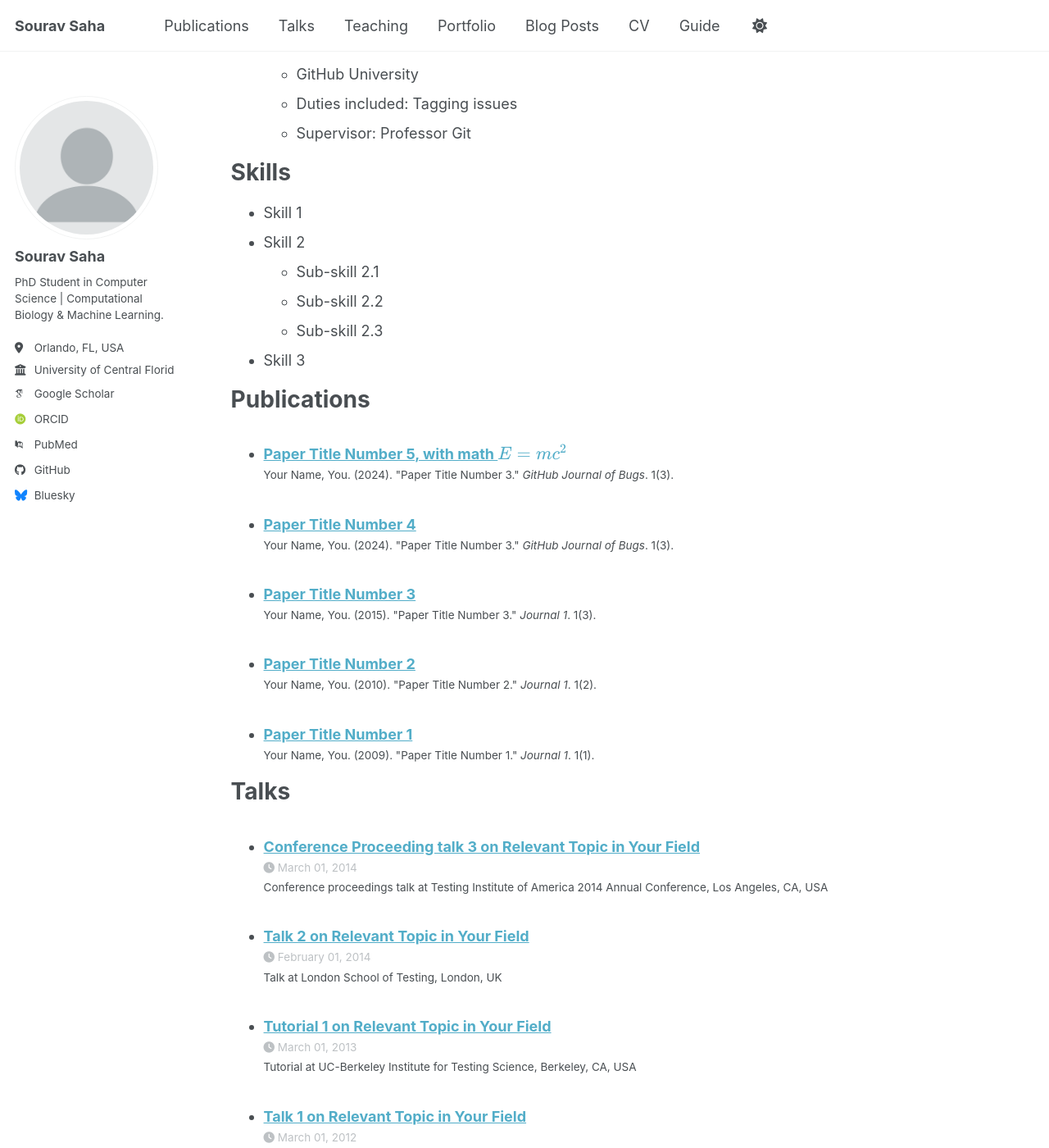
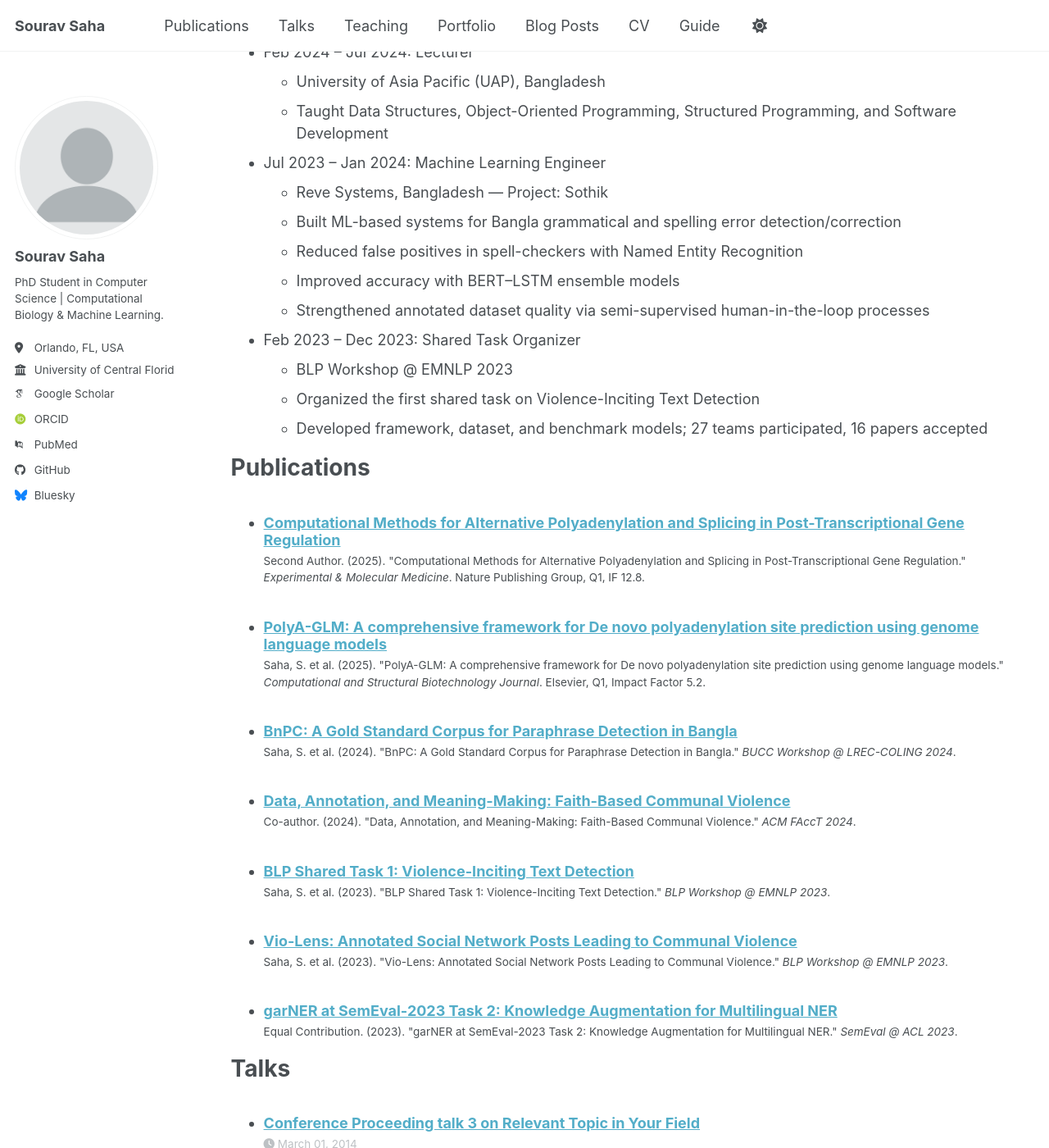
Before and after one commit to bracealround/bracealround.github.io, a Jekyll site: the page built from _pages/cv.md, in a window 1280 px wide and 1400 px high, scrolled down 609 px. Shown: the whole window at 82% size. Built offline with Jekyll 4.4.1, drawn with Linux system fonts in a browser that asks for light colours; some web fonts are replaced; a script bundle is joined from its source files by our own code; library files that are not in the unit come from our copies; some of the changed text lies outside the part shown.

Commit message:
Update website with resume data: real CV, publications, and news
- Replace placeholder CV with real education, experience, and service
- Update about.md news with corrected citations and PolyA-GLM acceptance
- Replace 5 dummy publications with 7 real papers

Co-Authored-By: Claude Sonnet 4.6 <noreply@anthropic.com>

```diff
--- a/_pages/cv.md
+++ b/_pages/cv.md
@@ -11,35 +11,34 @@ redirect_from:
 
 Education
 ======
-* Ph.D in Version Control Theory, GitHub University, 2018 (expected)
-* M.S. in Jekyll, GitHub University, 2014
-* B.S. in GitHub, GitHub University, 2012
+* Ph.D. in Computer Science, University of Central Florida, Orlando, USA, 2024 – Present
+  * CGPA: 3.96
+* B.Sc. (Eng.) in Computer Science & Engineering, Shahjalal University of Science & Technology, Sylhet, Bangladesh, 2018 – 2023
+  * CGPA: 3.79 (Distinction)
 
-Work experience
+Work Experience
 ======
-* Spring 2024: Academic Pages Collaborator
-  * GitHub University
-  * Duties includes: Updates and improvements to template
-  * Supervisor: The Users
+* Aug 2024 – Present: Graduate Research Assistant
+  * Computational Biology & Machine Learning Lab, University of Central Florida
+  * Applied genome language models to predict novel polyadenylation sites (paper accepted in CSBJ Journal)
+  * Worked with diffusion language models in proteomics
+  * Maintained tools for alternative splicing and polyadenylation analysis (paper accepted in Experimental & Molecular Medicine Journal)
 
-* Fall 2015: Research Assistant
-  * GitHub University
-  * Duties included: Merging pull requests
-  * Supervisor: Professor Hub
+* Feb 2024 – Jul 2024: Lecturer
+  * University of Asia Pacific (UAP), Bangladesh
+  * Taught Data Structures, Object-Oriented Programming, Structured Programming, and Software Development
 
-* Summer 2015: Research Assistant
-  * GitHub University
-  * Duties included: Tagging issues
-  * Supervisor: Professor Git
+* Jul 2023 – Jan 2024: Machine Learning Engineer
+  * Reve Systems, Bangladesh — Project: Sothik
+  * Built ML-based systems for Bangla grammatical and spelling error detection/correction
+  * Reduced false positives in spell-checkers with Named Entity Recognition
+  * Improved accuracy with BERT–LSTM ensemble models
+  * Strengthened annotated dataset quality via semi-supervised human-in-the-loop processes
 
-Skills
-======
-* Skill 1
-* Skill 2
-  * Sub-skill 2.1
-  * Sub-skill 2.2
-  * Sub-skill 2.3
-* Skill 3
+* Feb 2023 – Dec 2023: Shared Task Organizer
+  * BLP Workshop @ EMNLP 2023
+  * Organized the first shared task on Violence-Inciting Text Detection
+  * Developed framework, dataset, and benchmark models; 27 teams participated, 16 papers accepted
 
 Publications
 ======
@@ -59,6 +58,10 @@ Teaching
     {% include archive-single-cv.html %}
   {% endfor %}</ul>
 
-Service and leadership
+Service and Leadership
 ======
-* Currently signed in to 43 different slack teams
+* Program Committee Member & Reviewer, Second Workshop on Bangla Language Processing, IJCNLP-AACL 2025
+* Reviewer, ISMB 2025, 2026
+* Shared Task Organizer, BLP Workshop @ EMNLP 2023
+* Coach, Programming Team, University of Asia Pacific (2024)
+* Top 10 in 10 tracks (Team: garNER), SemEval 2023 Task 2
--- a/_publications/2009-10-01-paper-title-number-1.md
+++ /dev/null
@@ -1,14 +0,0 @@
----
-title: "Paper Title Number 1"
-collection: publications
-category: manuscripts
-permalink: /publication/2009-10-01-paper-title-number-1
-excerpt: 'This paper is about the number 1. The number 2 is left for future work.'
-date: 2009-10-01
-venue: 'Journal 1'
-slidesurl: 'https://academicpages.github.io/files/slides1.pdf'
-paperurl: 'https://academicpages.github.io/files/paper1.pdf'
-bibtexurl: 'https://academicpages.github.io/files/bibtex1.bib'
-citation: 'Your Name, You. (2009). &quot;Paper Title Number 1.&quot; <i>Journal 1</i>. 1(1).'
----
-The contents above will be part of a list of publications, if the user clicks the link for the publication than the contents of section will be rendered as a full page, allowing you to provide more information about the paper for the reader. When publications are displayed as a single page, the contents of the above "citation" field will automatically be included below this section in a smaller font.
--- a/_publications/2010-10-01-paper-title-number-2.md
+++ /dev/null
@@ -1,14 +0,0 @@
----
-title: "Paper Title Number 2"
-collection: publications
-category: manuscripts
-permalink: /publication/2010-10-01-paper-title-number-2
-excerpt: 'This paper is about the number 2. The number 3 is left for future work.'
-date: 2010-10-01
-venue: 'Journal 1'
-slidesurl: 'https://academicpages.github.io/files/slides2.pdf'
-paperurl: 'https://academicpages.github.io/files/paper2.pdf'
-citation: 'Your Name, You. (2010). &quot;Paper Title Number 2.&quot; <i>Journal 1</i>. 1(2).'
----
-
-The contents above will be part of a list of publications, if the user clicks the link for the publication than the contents of section will be rendered as a full page, allowing you to provide more information about the paper for the reader. When publications are displayed as a single page, the contents of the above "citation" field will automatically be included below this section in a smaller font.
--- a/_publications/2015-10-01-paper-title-number-3.md
+++ /dev/null
@@ -1,14 +0,0 @@
----
-title: "Paper Title Number 3"
-collection: publications
-category: manuscripts
-permalink: /publication/2015-10-01-paper-title-number-3
-excerpt: 'This paper is about the number 3. The number 4 is left for future work.'
-date: 2015-10-01
-venue: 'Journal 1'
-slidesurl: 'https://academicpages.github.io/files/slides3.pdf'
-paperurl: 'https://academicpages.github.io/files/paper3.pdf'
-citation: 'Your Name, You. (2015). &quot;Paper Title Number 3.&quot; <i>Journal 1</i>. 1(3).'
----
-
-The contents above will be part of a list of publications, if the user clicks the link for the publication than the contents of section will be rendered as a full page, allowing you to provide more information about the paper for the reader. When publications are displayed as a single page, the contents of the above "citation" field will automatically be included below this section in a smaller font.
--- /dev/null
+++ b/_publications/2023-02-01-garner-semeval.md
@@ -0,0 +1,16 @@
+---
+title: "garNER at SemEval-2023 Task 2: Knowledge Augmentation for Multilingual NER"
+collection: publications
+category: conferences
+permalink: /publication/2023-02-01-garner-semeval
+excerpt: 'Knowledge base augmentation with pre-trained language models for multilingual Named Entity Recognition, achieving Top 10 rankings in 10 tracks at SemEval 2023 Task 2.'
+date: 2023-02-01
+venue: 'SemEval @ ACL 2023'
+citation: 'Equal Contribution. (2023). &quot;garNER at SemEval-2023 Task 2: Knowledge Augmentation for Multilingual NER.&quot; <i>SemEval @ ACL 2023</i>.'
+---
+
+**Equal Contribution** | *SemEval @ ACL 2023* | Citations: 1
+
+- Integrated knowledge bases with PLMs for improved NER performance.
+- Implemented multilingual ensemble techniques and evaluated across languages.
+- Team garNER achieved Top 10 rankings in 10 tracks.
--- /dev/null
+++ b/_publications/2023-12-01-vio-lens.md
@@ -0,0 +1,15 @@
+---
+title: "Vio-Lens: Annotated Social Network Posts Leading to Communal Violence"
+collection: publications
+category: conferences
+permalink: /publication/2023-12-01-vio-lens
+excerpt: 'An adaptive framework and annotated dataset for detecting social network posts that lead to communal violence, leveraging semi-supervised topic modeling with human-in-the-loop validation.'
+date: 2023-12-01
+venue: 'BLP Workshop @ EMNLP 2023'
+citation: 'Saha, S. et al. (2023). &quot;Vio-Lens: Annotated Social Network Posts Leading to Communal Violence.&quot; <i>BLP Workshop @ EMNLP 2023</i>.'
+---
+
+**First Author** | *BLP Workshop @ EMNLP 2023* | Citations: 30
+
+- Led design of adaptive framework and dataset for violence detection.
+- Implemented semi-supervised topic modeling with human-in-the-loop validation.
--- /dev/null
+++ b/_publications/2023-12-02-blp-shared-task.md
@@ -0,0 +1,16 @@
+---
+title: "BLP Shared Task 1: Violence-Inciting Text Detection"
+collection: publications
+category: conferences
+permalink: /publication/2023-12-02-blp-shared-task
+excerpt: 'The first shared task on violence-inciting text detection: task design, evaluation metrics, baselines, and error analysis of 27 participating teams and 16 accepted papers.'
+date: 2023-12-02
+venue: 'BLP Workshop @ EMNLP 2023'
+citation: 'Saha, S. et al. (2023). &quot;BLP Shared Task 1: Violence-Inciting Text Detection.&quot; <i>BLP Workshop @ EMNLP 2023</i>.'
+---
+
+**First Author** | *BLP Workshop @ EMNLP 2023* | Citations: 18
+
+- Designed task structure, evaluation metrics, and baselines.
+- Conducted error analysis highlighting weaknesses in state-of-the-art systems.
+- 27 teams participated, 16 papers accepted.
--- /dev/null
+++ b/_publications/2024-03-01-data-annotation-facct.md
@@ -0,0 +1,15 @@
+---
+title: "Data, Annotation, and Meaning-Making: Faith-Based Communal Violence"
+collection: publications
+category: conferences
+permalink: /publication/2024-03-01-data-annotation-facct
+excerpt: 'A qualitative analysis of annotation practices in sensitive domains, introducing the FRS annotation method that addresses colonial and secular bias in data collection.'
+date: 2024-03-01
+venue: 'ACM FAccT 2024'
+citation: 'Co-author. (2024). &quot;Data, Annotation, and Meaning-Making: Faith-Based Communal Violence.&quot; <i>ACM FAccT 2024</i>.'
+---
+
+**Co-author** | *ACM FAccT 2024* | Citations: 9
+
+- Conducted qualitative analysis of annotation practices in sensitive domains.
+- Co-designed the FRS annotation method addressing colonial and secular bias.
--- /dev/null
+++ b/_publications/2024-05-01-bnpc.md
@@ -0,0 +1,16 @@
+---
+title: "BnPC: A Gold Standard Corpus for Paraphrase Detection in Bangla"
+collection: publications
+category: conferences
+permalink: /publication/2024-05-01-bnpc
+excerpt: 'A gold standard corpus for paraphrase detection in Bangla, featuring automated news headline collection, a carefully designed annotation schema, and benchmarking with language models and GPT.'
+date: 2024-05-01
+venue: 'BUCC Workshop @ LREC-COLING 2024'
+citation: 'Saha, S. et al. (2024). &quot;BnPC: A Gold Standard Corpus for Paraphrase Detection in Bangla.&quot; <i>BUCC Workshop @ LREC-COLING 2024</i>.'
+---
+
+**First Author** | *BUCC Workshop @ LREC-COLING 2024* | Citations: 4
+
+- Automated collection of news headlines for paraphrase identification.
+- Designed annotation schema, trained annotators, and benchmarked dataset with LMs and GPT models.
+- Led a cross-dataset analysis proving the superiority of naturally occurring data over machine-translated data.
--- /dev/null
+++ b/_publications/2025-01-01-polya-glm.md
@@ -0,0 +1,16 @@
+---
+title: "PolyA-GLM: A comprehensive framework for De novo polyadenylation site prediction using genome language models"
+collection: publications
+category: manuscripts
+permalink: /publication/2025-01-01-polya-glm
+excerpt: 'A comprehensive framework using genome language models for de novo polyadenylation site prediction, including dataset construction with hard negatives and genome-wide discovery experiments.'
+date: 2025-01-01
+venue: 'Computational and Structural Biotechnology Journal (CSBJ), Elsevier'
+citation: 'Saha, S. et al. (2025). &quot;PolyA-GLM: A comprehensive framework for De novo polyadenylation site prediction using genome language models.&quot; <i>Computational and Structural Biotechnology Journal</i>. Elsevier, Q1, Impact Factor 5.2.'
+---
+
+**First Author** | *CSBJ, Elsevier, Q1, Impact Factor 5.2*
+
+- Constructed a dataset (with hard negatives) to train language models on polyadenylation site detection.
+- Showed that models can learn biologically validated features through different types of experiments.
+- Conducted a genome-wide de novo polyadenylation site discovery.
--- /dev/null
+++ b/_publications/2025-03-01-computational-methods-apa.md
@@ -0,0 +1,15 @@
+---
+title: "Computational Methods for Alternative Polyadenylation and Splicing in Post-Transcriptional Gene Regulation"
+collection: publications
+category: manuscripts
+permalink: /publication/2025-03-01-computational-methods-apa
+excerpt: 'A comprehensive survey and comparison of 40+ transcriptome-wide computational tools for alternative polyadenylation and splicing, covering long-read sequencing and ML-based isoform detection.'
+date: 2025-03-01
+venue: 'Experimental & Molecular Medicine, Nature Publishing Group'
+citation: 'Second Author. (2025). &quot;Computational Methods for Alternative Polyadenylation and Splicing in Post-Transcriptional Gene Regulation.&quot; <i>Experimental &amp; Molecular Medicine</i>. Nature Publishing Group, Q1, IF 12.8.'
+---
+
+**Second Author** | *Experimental & Molecular Medicine, Nature Publishing Group, Q1, IF 12.8* | Citations: 6
+
+- Contributed to survey and comparison of 40+ transcriptome-wide computational tools.
+- Drafted sections on long-read sequencing and ML-based isoform detection.
--- a/_publications/2025-06-08-paper-title-number-5.md
+++ /dev/null
@@ -1,13 +0,0 @@
----
-title: "Paper Title Number 5, with math $$E=mc^2$$"
-collection: publications
-category: conferences
-permalink: /publication/2024-02-17-paper-title-number-4
-excerpt: 'This paper is about a famous math equation, $$E=mc^2$$'
-date: 2024-02-17
-venue: 'GitHub Journal of Bugs'
-paperurl: 'https://academicpages.github.io/files/paper3.pdf'
-citation: 'Your Name, You. (2024). &quot;Paper Title Number 3.&quot; <i>GitHub Journal of Bugs</i>. 1(3).'
----
-
-Using [MathJax](https://www.mathjax.org/) in the description is supported - $$E=mc^2$$ - however, the use must be mindful that the default delimiters are `$$...$$` and `\\[...\\]` which differs from the `$...$` that is typically expected.
```
Also changed, not shown: _pages/about.md (+5 -5 lines), _publications/2024-02-17-paper-title-number-4.md (deleted, +0 -13 lines).
